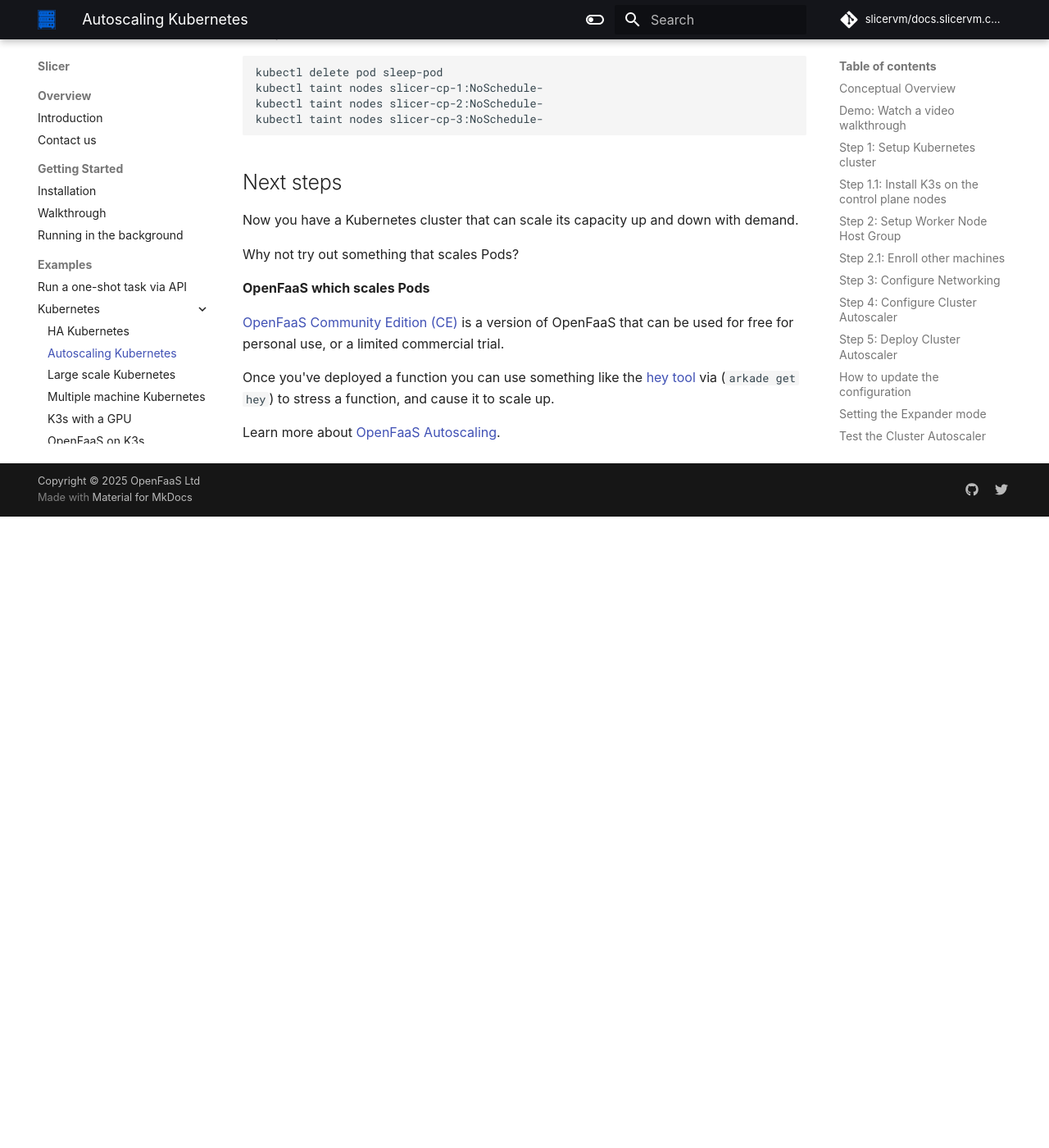
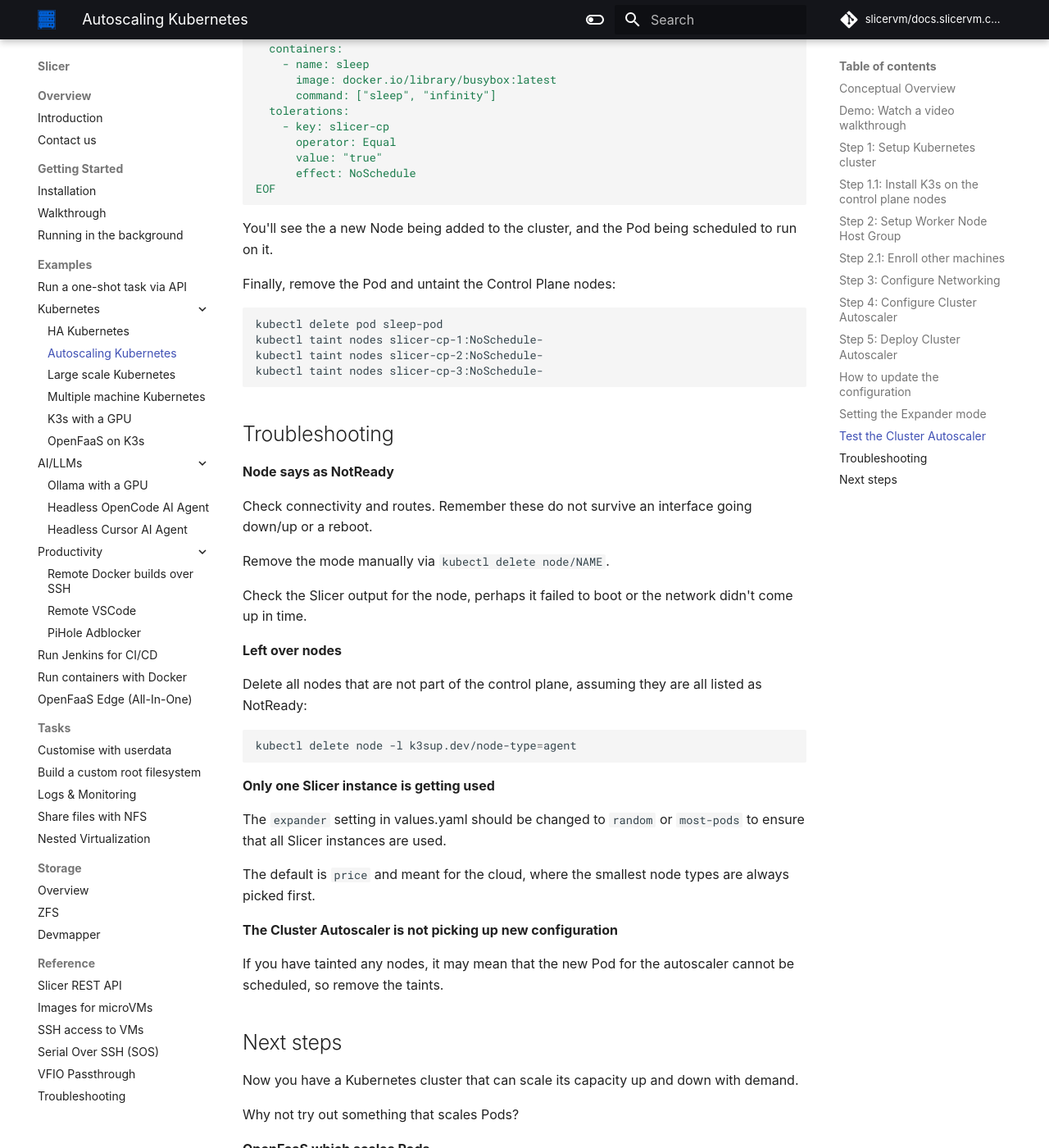
Before and after one commit to slicervm/docs.slicervm.com, an MkDocs documentation site: the page built from docs/examples/autoscaling-k3s.md, in a window 1280 px wide and 1400 px high, scrolled down 12573 px. Shown: the whole window at 82% size. Built offline with MkDocs 1.6.1 and Material for MkDocs 9.7.7, drawn with Linux system fonts in a browser that asks for light colours; some web fonts are replaced; comment, search, counter and statistics services are not loaded; before the commit the page ends 13203 px from its top, so only the background shows below that; some of the changed text lies outside the part shown.

Commit message:
Top nodes
Signed-off-by: Alex Ellis (OpenFaaS Ltd) <alexellis2@gmail.com>

````diff
--- a/docs/examples/autoscaling-k3s.md
+++ b/docs/examples/autoscaling-k3s.md
@@ -258,6 +258,14 @@
 EOF
 ```
 
+In the above example, the Slicer host may be a Raspberry Pi 5, and you should limit how many nodes can run there with an extra setting under the `[nodegroup]` section:
+
+I set this to `4` (4x4=16) since the Raspberry Pi 5 has 4 physical cores and 16GB of RAM.
+
+```toml
+max-size=4
+```
+
 * The `nodegroup` name comes from the the hostgroup name of the Slicer instance
 * The `slicer-url` is the API URL of the Slicer instance
 * The `slicer-token` is the API token of the Slicer instance
@@ -323,6 +331,7 @@
   scale-down-delay-after-add: "30s"
   scale-down-unneeded-time: "30s"
   expendable-pods-priority-cutoff: -10
+  expander: random
 ```
 
 Deploy the autoscaler using the official Kubernetes autoscaler Helm chart:
@@ -458,6 +467,12 @@
 [![Scaling to 100 Pods](/images/scaling-100-pods.png)](/images/scaling-100-pods.png)
 > Example showing 100 Pods running across a Ryzen 9 and a Raspberry Pi 5.
 
+These Pods run a simple `sleep infinity` command, so they are not doing anything that taxes the system, however you can view Node usage across the cluster with:
+
+```bash
+watch "kubectl top nodes"
+```
+
 **Taints and tolerations**
 
 You can use a label to prevent new Pods from running on the Control Plane, and simulate autoscaling.
@@ -504,6 +519,34 @@
 kubectl taint nodes slicer-cp-3:NoSchedule-
 ```
 
+## Troubleshooting
+
+**Node says as NotReady**
+
+Check connectivity and routes. Remember these do not survive an interface going down/up or a reboot.
+
+Remove the mode manually via `kubectl delete node/NAME`.
+
+Check the Slicer output for the node, perhaps it failed to boot or the network didn't come up in time.
+
+**Left over nodes**
+
+Delete all nodes that are not part of the control plane, assuming they are all listed as NotReady:
+
+```bash
+kubectl delete node -l k3sup.dev/node-type=agent
+```
+
+**Only one Slicer instance is getting used**
+
+The `expander` setting in values.yaml should be changed to `random` or `most-pods` to ensure that all Slicer instances are used.
+
+The default is `price` and meant for the cloud, where the smallest node types are always picked first.
+
+**The Cluster Autoscaler is not picking up new configuration**
+
+If you have tainted any nodes, it may mean that the new Pod for the autoscaler cannot be scheduled, so remove the taints.
+
 ## Next steps
 
 Now you have a Kubernetes cluster that can scale its capacity up and down with demand.
````
